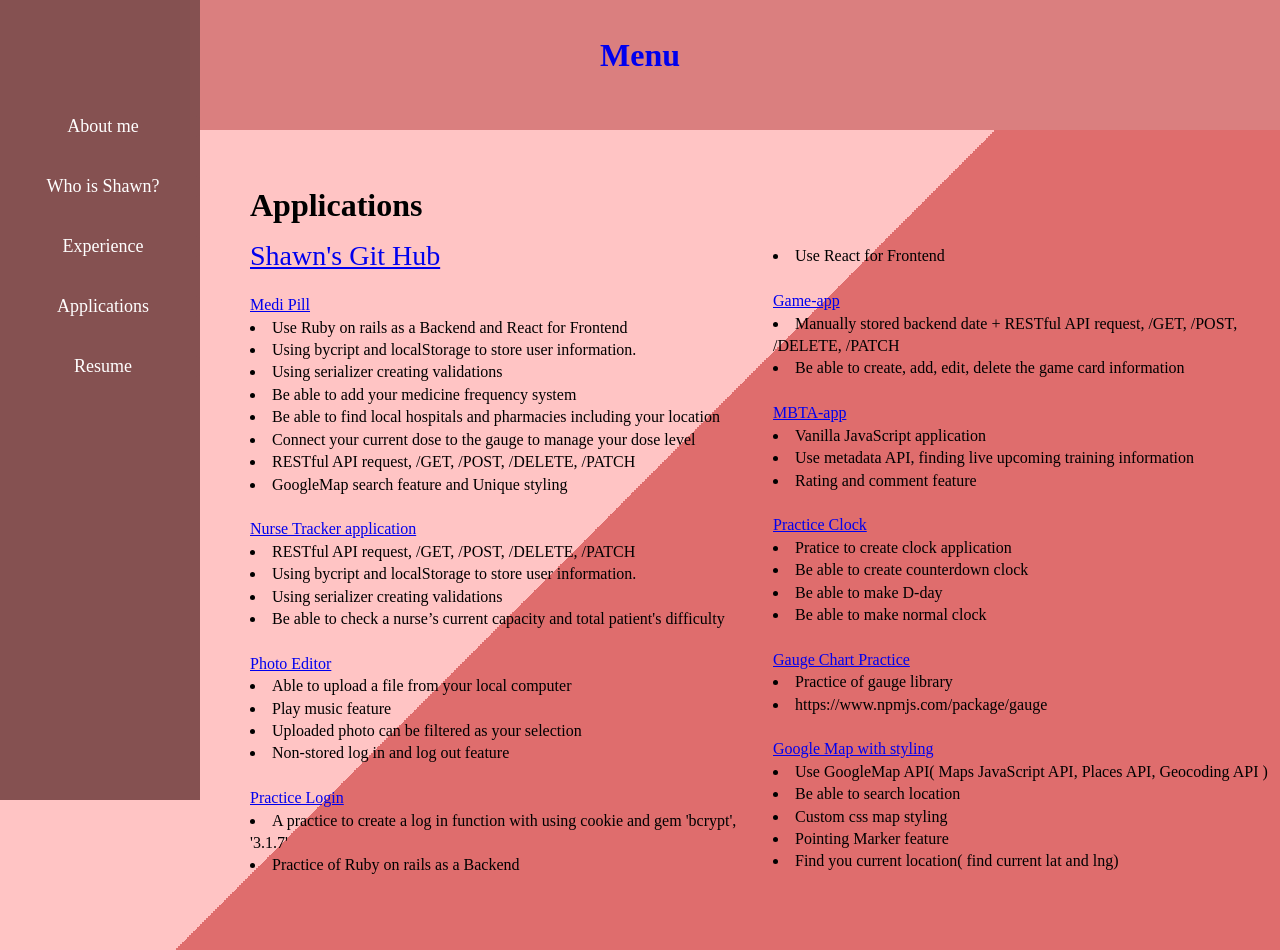
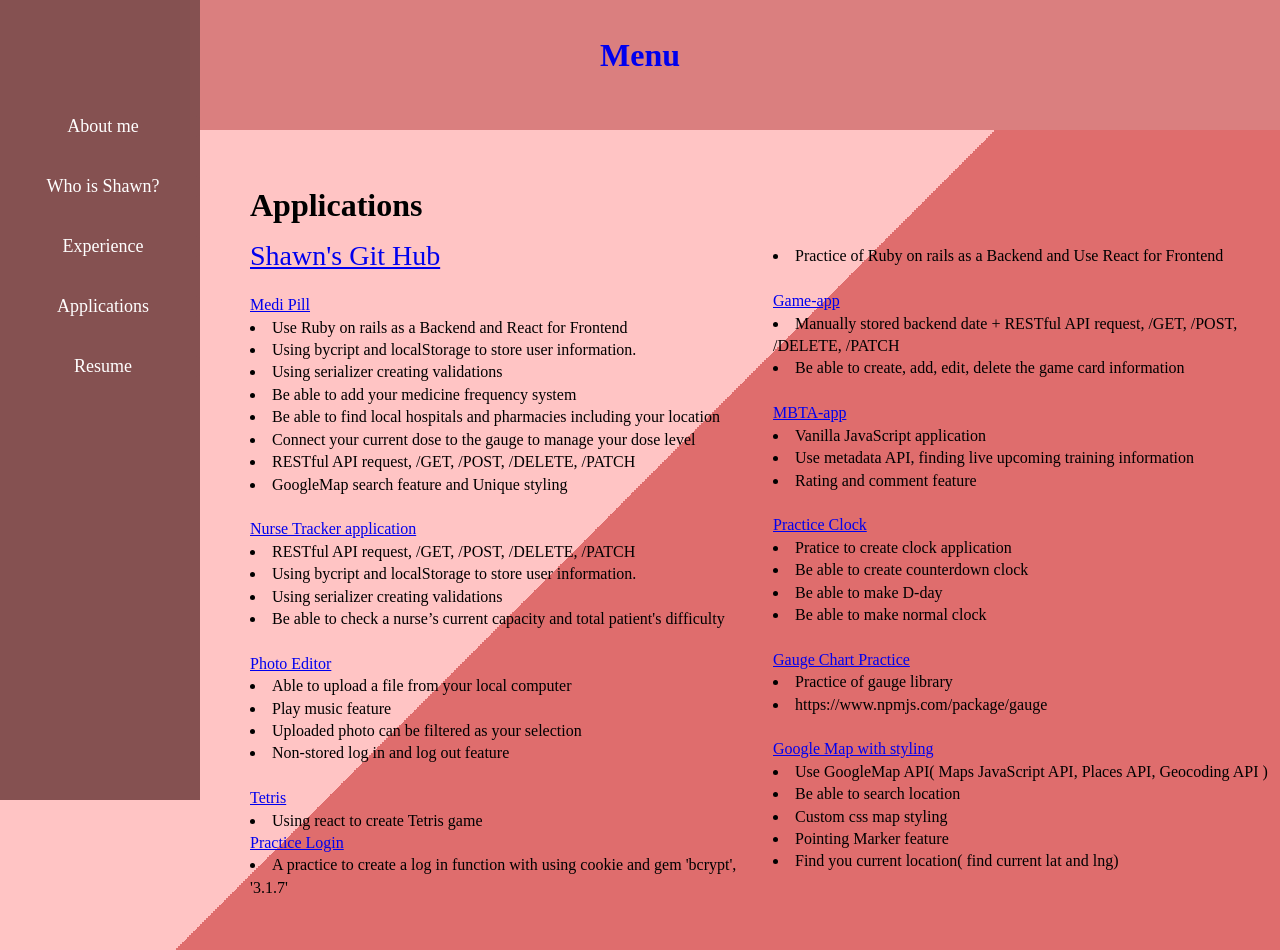
Before and after one commit to schoi0115/profile2023, a React (Create React App) app: page /page3 in a window 1280 px wide. Shown: the top 950 px of the page. Built offline with nearby package versions, Linux system fonts and the light colour scheme; the HTML template or start-up script is replaced by a standard one.

Commit message:
Tetris added

```diff
--- a/src/Page3.js
+++ b/src/Page3.js
@@ -70,16 +70,17 @@ function Page3() {
                     Non-stored log in and log out feature
                     </li>
                         <br />
+                    <a href= "https://github.com/schoi0115/tetris.git">{"Tetris"} </a>
+                    <li>
+                        Using react to create Tetris game
+                    </li>
 
                 <a href= "https://github.com/schoi0115/login">{"Practice Login"} </a>
                     <li>
                     A practice to create a log in function with using cookie and gem 'bcrypt', '3.1.7'
                     </li>
                     <li>
-                    Practice of Ruby on rails as a Backend
-                    </li>
-                    <li>
-                    Use React for Frontend
+                    Practice of Ruby on rails as a Backend and  Use React for Frontend
                     </li>
 
                         <br />
```
